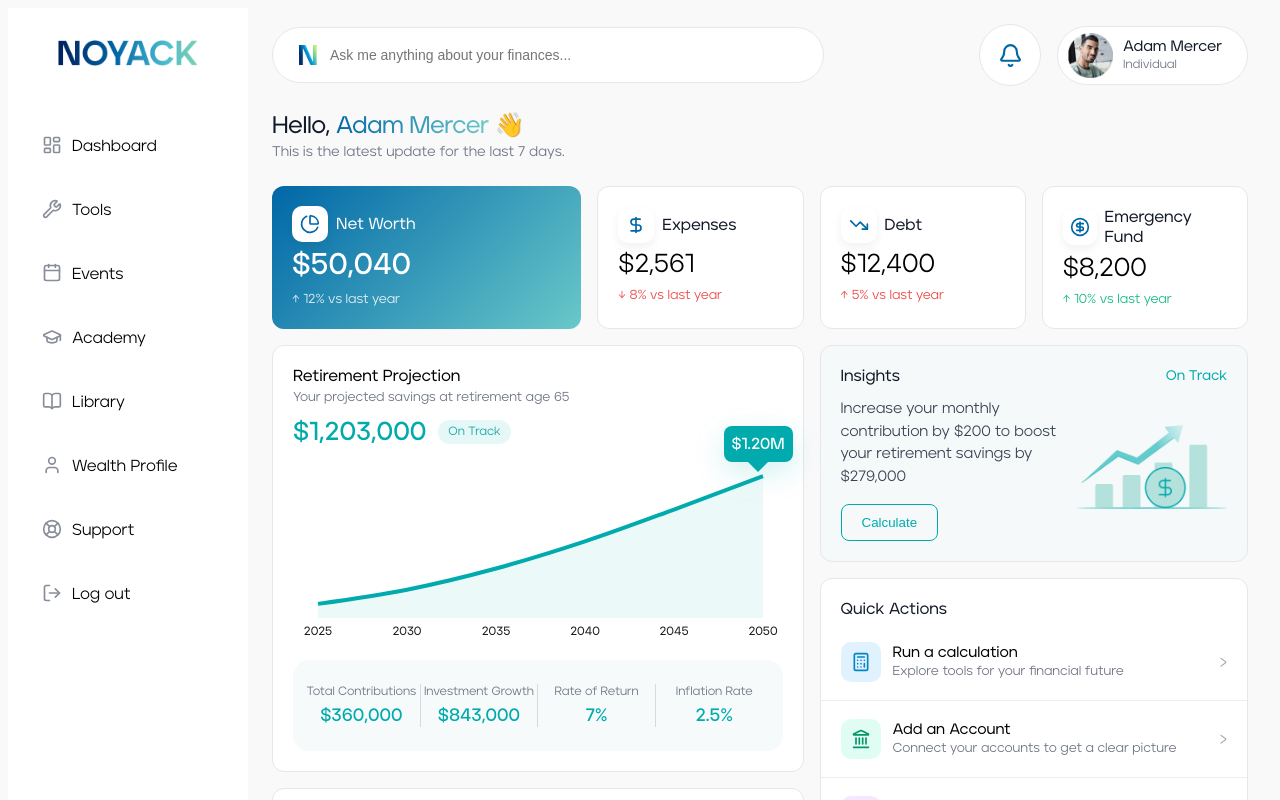
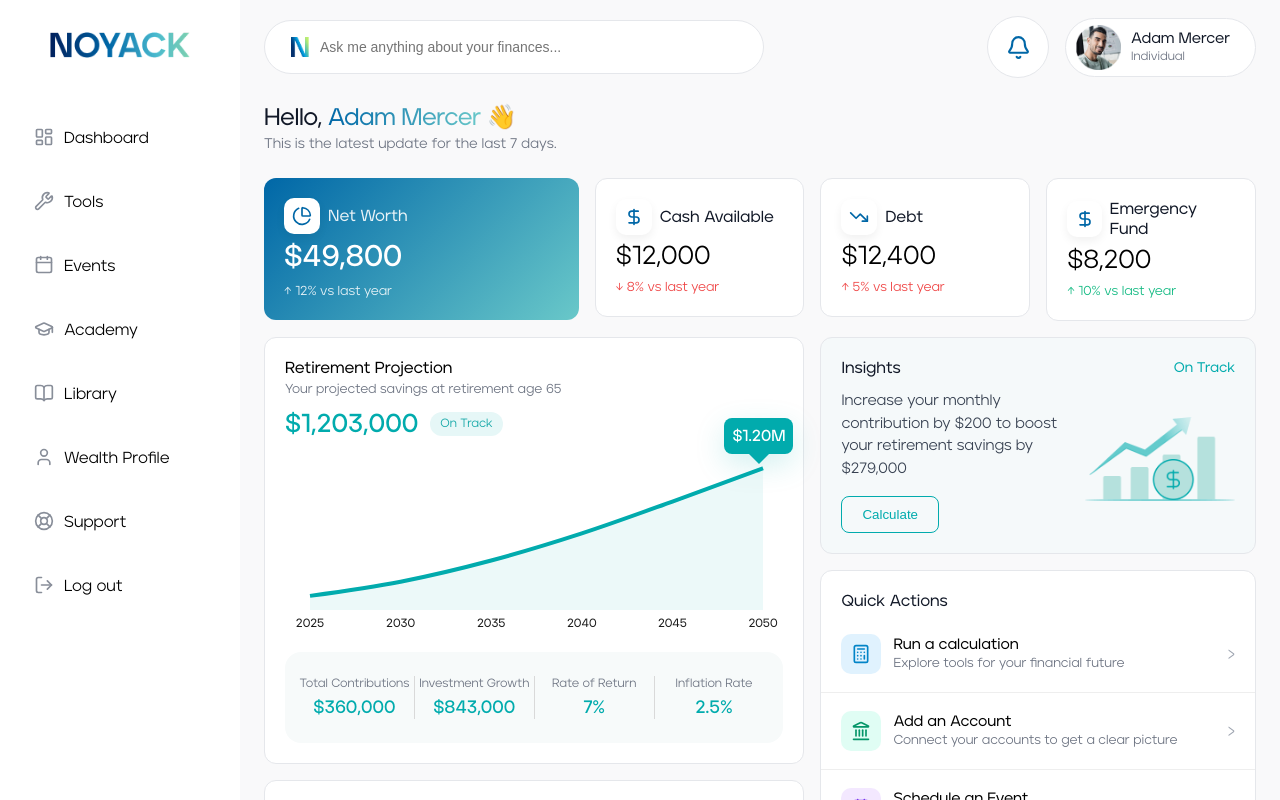
Before and after one commit to araicabenjamin/noyack-dashboard, a React (Vite) app: page / in a window 1280 px wide. Shown: the top 800 px of the page. Built offline with nearby package versions, Linux system fonts and the light colour scheme.

Commit message:
Refine dashboard design system and animations

```diff
--- a/package.json
+++ b/package.json
@@ -11,8 +11,10 @@
   },
   "dependencies": {
     "@heroicons/react": "^2.2.0",
+    "framer-motion": "^12.38.0",
     "lucide-react": "^1.14.0",
     "react": "^19.2.5",
+    "react-countup": "^6.5.3",
     "react-dom": "^19.2.5",
     "recharts": "^3.8.1"
   },
--- /dev/null
+++ b/src/animations/variants.ts
@@ -0,0 +1,19 @@
+import type { Variants } from "framer-motion";
+
+export const fadeUp: Variants = {
+  hidden: {
+    opacity: 0,
+    y: 8,
+  },
+
+  visible: (custom: number = 0) => ({
+    opacity: 1,
+    y: 0,
+
+    transition: {
+      duration: 0.35,
+      delay: custom,
+      ease: "easeOut",
+    },
+  }),
+};
--- /dev/null
+++ b/src/components/CashAvailableCard.tsx
@@ -0,0 +1,22 @@
+import { DollarSign } from "lucide-react";
+import { getCashAvailable } from "../data/financialCalculations";
+
+const cashAvailable = getCashAvailable();
+
+export const CashAvailableCard = () => {
+  return (
+    <div className="card">
+      <div className="card-header">
+        <div className="icon-wrapper">
+          <DollarSign className="card-icon" size={20} color="#0067A7"  />
+
+        </div>
+        <h3 className="card-title">Cash Available</h3>
+      </div>
+
+      <div className="card-value">${cashAvailable.toLocaleString()}</div>
+
+      <div className="card-change negative">↓ 8% vs last year</div>
+    </div>
+  );
+};
--- a/src/components/DebtCard.tsx
+++ b/src/components/DebtCard.tsx
@@ -1,16 +1,22 @@
 import { TrendingDown } from "lucide-react";
+import { getDebt } from "../data/financialCalculations";
+
+const debt = getDebt();
 
 export const DebtCard = () => {
   return (
     <div className="card">
       <div className="card-header">
         <div className="icon-wrapper">
-          <TrendingDown className="card-icon" size={20} color="#0067A7"  />
+          <TrendingDown className="card-icon" size={20} color="#0067A7" />
         </div>
+
         <h3 className="card-title">Debt</h3>
       </div>
 
-      <div className="card-value">$12,400</div>
+      <div className="card-value">
+        ${debt.toLocaleString()}
+      </div>
 
       <div className="card-change negative">↑ 5% vs last year</div>
     </div>
--- a/src/components/EmergencyFundCard.tsx
+++ b/src/components/EmergencyFundCard.tsx
@@ -1,16 +1,20 @@
-import { CircleDollarSign } from "lucide-react";
+import { DollarSign } from "lucide-react";
+import { financialMetrics } from "../data/financialmetrics";
 
 export const EmergencyFundCard = () => {
   return (
     <div className="card">
       <div className="card-header">
         <div className="icon-wrapper">
-          <CircleDollarSign className="card-icon" size={20} color="#0067A7" />
+          <DollarSign className="card-icon" size={20} color="#0067A7" />
         </div>
+
         <h3 className="card-title">Emergency Fund</h3>
       </div>
 
-      <div className="card-value">$8,200</div>
+      <div className="card-value">
+        ${financialMetrics.emergencyFund.toLocaleString()}
+      </div>
 
       <div className="card-change positive">↑ 10% vs last year</div>
     </div>
--- a/src/components/ExpensesCard.tsx
+++ /dev/null
@@ -1,19 +0,0 @@
-import { DollarSign } from "lucide-react";
-
-export const ExpensesCard = () => {
-  return (
-    <div className="card">
-      <div className="card-header">
-        <div className="icon-wrapper">
-          <DollarSign className="card-icon" size={20} color="#0067A7"  />
-
-        </div>
-        <h3 className="card-title">Expenses</h3>
-      </div>
-
-      <div className="card-value">$2,561</div>
-
-      <div className="card-change negative">↓ 8% vs last year</div>
-    </div>
-  );
-};
--- a/src/components/NetWorthCard.tsx
+++ b/src/components/NetWorthCard.tsx
@@ -1,4 +1,7 @@
 import { PieChart } from "lucide-react";
+import { getNetWorth } from "../data/financialCalculations";
+
+const netWorth = getNetWorth();
 
 export const NetWorthCard = () => {
   return (
@@ -9,9 +12,7 @@ export const NetWorthCard = () => {
         </div>
         <h3 className="card-title">Net Worth</h3>
       </div>
-
-      <div className="card-value">$50,040</div>
-
+      <div className="card-value">${netWorth.toLocaleString()}</div>
       <div className="card-change positive">↑ 12% vs last year</div>
     </div>
   );
--- /dev/null
+++ b/src/data/financialCalculations.ts
@@ -0,0 +1,25 @@
+import { financialMetrics } from "../data/financialmetrics";
+
+export const getCashAvailable = () => {
+  return (
+    financialMetrics.checking +
+    financialMetrics.savings
+  );
+};
+
+export const getNetWorth = () => {
+  return (
+    getCashAvailable() +
+    financialMetrics.investments +
+    financialMetrics.emergencyFund -
+    financialMetrics.debt
+  );
+};
+
+export const getDebt = () => {
+  return financialMetrics.debt;
+};
+
+export const getEmergencyFund = () => {
+  return financialMetrics.emergencyFund;
+};
--- /dev/null
+++ b/src/data/financialmetrics.ts
@@ -0,0 +1,7 @@
+export const financialMetrics = {
+  checking: 6200,
+  savings: 5800,
+  emergencyFund: 8200,
+  investments: 42000,
+  debt: 12400,
+};
--- a/src/layout/AppLayout.tsx
+++ b/src/layout/AppLayout.tsx
@@ -3,11 +3,13 @@ import { TopBar } from "./TopBar";
 import { NetWorthCard } from "../components/NetWorthCard";
 import { DebtCard } from "../components/DebtCard";
 import { EmergencyFundCard } from "../components/EmergencyFundCard";
-import { ExpensesCard } from "../components/ExpensesCard";
+import { CashAvailableCard } from "../components/CashAvailableCard";
 import { RetirementCard } from "../components/RetirementCard/RetirementCard";
 import { InsightsCard } from "../components/Insights/Insights";
 import { QuickActionsCard } from "../components/QuickActions/QuickActions";
 import { RecentActivityCard } from "../components/RecentActivity/RecentActivity";
+import { motion } from "framer-motion";
+import { fadeUp } from "../animations/variants";
 
 export const AppLayout = () => {
   return (
@@ -15,39 +17,98 @@ export const AppLayout = () => {
       <Sidebar />
 
       <div className="app-main">
+        <motion.div
+          variants={fadeUp}
+          initial="hidden"
+          animate="visible"
+          custom={0.02}
+        >
           <TopBar />
+        </motion.div>
 
         <main className="content">
           {/* GREETING */}
+          <motion.div
+            variants={fadeUp}
+            initial="hidden"
+            animate="visible"
+            custom={0}
+          >
             <div className="dashboard-header">
               <h1 className="greeting">
                 Hello, <span className="gradient-text">Adam Mercer</span>{" "}
                 <span className="wave">👋</span>
               </h1>
+
               <p className="subtext">
                 This is the latest update for the last 7 days.
               </p>
             </div>
+          </motion.div>
 
           {/* DASHBOARD GRID */}
           <div className="dashboard-grid">
             {/* TOP ROW */}
+
+            <motion.div
+              variants={fadeUp}
+              initial="hidden"
+              animate="visible"
+              custom={0}
+            >
               <NetWorthCard />
-            <ExpensesCard />
+            </motion.div>
+
+            <motion.div
+              variants={fadeUp}
+              initial="hidden"
+              animate="visible"
+              custom={0.05}
+            >
+              <CashAvailableCard />
+            </motion.div>
+
+            <motion.div
+              variants={fadeUp}
+              initial="hidden"
+              animate="visible"
+              custom={0.1}
+            >
               <DebtCard />
+            </motion.div>
+
+            <motion.div
+              variants={fadeUp}
+              initial="hidden"
+              animate="visible"
+              custom={0.15}
+            >
               <EmergencyFundCard />
+            </motion.div>
 
             {/* LEFT COLUMN */}
-            <div className="left-column">
+            <motion.div
+              className="left-column"
+              variants={fadeUp}
+              initial="hidden"
+              animate="visible"
+              custom={0.2}
+            >
               <RetirementCard />
               <RecentActivityCard />
-            </div>
+            </motion.div>
 
             {/* RIGHT COLUMN */}
-            <div className="right-column">
+            <motion.div
+              className="right-column"
+              variants={fadeUp}
+              initial="hidden"
+              animate="visible"
+              custom={0.25}
+            >
               <InsightsCard />
               <QuickActionsCard />
-            </div>
+            </motion.div>
           </div>
         </main>
       </div>
--- a/src/styles/globals.css
+++ b/src/styles/globals.css
@@ -1,7 +1,88 @@
-/* ROOT */
+/* =========================
+   DESIGN TOKENS
+========================= */
+
+:root {
+  --bg: #f9f9fa;
+
+  --surface: #ffffff;
+  --surface-secondary: #f9fafb;
+
+  --border: #e5e7eb;
+
+  --text: #111827;
+  --muted: #6b7280;
+
+  --positive: #10b981;
+  --negative: #ef4444;
+
+  --gradient-primary: linear-gradient(135deg, #0067a7, #69c8c9);
+
+  --radius-sm: 8px;
+  --radius-md: 12px;
+  --radius-lg: 16px;
+  --radius-full: 999px;
+
+  --shadow-hover: 0 12px 30px rgba(0, 0, 0, 0.06);
+
+  --transition-default:
+    transform 0.2s ease,
+    box-shadow 0.2s ease;
+}
+
+/* =========================
+   FONTS
+========================= */
+
+@font-face {
+  font-family: "Jeko";
+  src: url("/fonts/Jeko-Light.otf") format("opentype");
+  font-weight: 300;
+}
+
+@font-face {
+  font-family: "Jeko";
+  src: url("/fonts/Jeko-Regular.otf") format("opentype");
+  font-weight: 400;
+}
+
+@font-face {
+  font-family: "Jeko";
+  src: url("/fonts/Jeko-Medium.otf") format("opentype");
+  font-weight: 500;
+}
+
+@font-face {
+  font-family: "Jeko";
+  src: url("/fonts/Jeko-SemiBold.otf") format("opentype");
+  font-weight: 600;
+}
+
+@font-face {
+  font-family: "Jeko";
+  src: url("/fonts/Jeko-Bold.otf") format("opentype");
+  font-weight: 700;
+}
+
+@font-face {
+  font-family: "Jeko";
+  src: url("/fonts/Jeko-Black.otf") format("opentype");
+  font-weight: 800;
+}
+
+/* =========================
+   RESET
+========================= */
+
+* {
+  margin: 0;
+  padding: 0;
+  box-sizing: border-box;
+}
+
 body {
-  font-family: 'Jeko', sans-serif;
-
+  font-family: "Jeko", sans-serif;
+  background-color: var(--bg);
 }
 
 h1,
@@ -14,70 +95,79 @@ p {
   margin: 0;
 }
 
-@font-face {
-  font-family: 'Jeko';
-  src: url('/fonts/Jeko-Light.otf') format('opentype');
-  font-weight: 300;
+/* =========================
+   UTILITIES
+========================= */
+
+.flex-center {
+  display: flex;
+  align-items: center;
+  justify-content: center;
 }
 
-@font-face {
-  font-family: 'Jeko';
-  src: url('/fonts/Jeko-Regular.otf') format('opentype');
-  font-weight: 400;
+.gradient-text {
+  display: inline-block;
+  background: linear-gradient(90deg, #0067a7, #69c8c9);
+
+  background-clip: text;
+  -webkit-background-clip: text;
+
+  color: transparent;
+  -webkit-text-fill-color: transparent;
 }
 
-@font-face {
-  font-family: 'Jeko';
-  src: url('/fonts/Jeko-Medium.otf') format('opentype');
-  font-weight: 500;
-}
-
-@font-face {
-  font-family: 'Jeko';
-  src: url('/fonts/Jeko-SemiBold.otf') format('opentype');
-  font-weight: 600;
-}
-
-@font-face {
-  font-family: 'Jeko';
-  src: url('/fonts/Jeko-Bold.otf') format('opentype');
-  font-weight: 700;
-}
-
-@font-face {
-  font-family: 'Jeko';
-  src: url('/fonts/Jeko-Black.otf') format('opentype');
-  font-weight: 800;
-}
-
+/* =========================
+   LAYOUT
+========================= */
 
 .app-layout {
   display: grid;
   grid-template-columns: 240px 1fr;
-  min-height: 100dvh;
+  min-height: 100vh;
 }
 
-
-
-/* MAIN AREA */
 .app-main {
   display: flex;
   flex-direction: column;
 }
 
+.content {
+  padding: 9px 24px 24px;
+}
 
+.dashboard-grid {
+  display: grid;
+  grid-template-columns: 1.5fr 1fr 1fr 1fr;
+  gap: 16px;
+  align-items: stretch;
+}
 
-/* TOPBAR */
+.grid-motion-wrapper {
+  display: contents;
+}
+
+/* =========================
+   TOPBAR
+========================= */
+
 .topbar {
   display: flex;
+  align-items: center;
   justify-content: space-between;
-  align-items: center;
+
   padding: 16px 24px;
 }
 
+.topbar-actions {
+  display: flex;
+  align-items: center;
+  gap: 16px;
+}
 
+/* =========================
+   SEARCH BAR
+========================= */
 
-/* SEARCH BAR */
 .search-bar {
   display: flex;
   align-items: center;
@@ -87,23 +177,27 @@ p {
   max-width: 500px;
 
   padding: 10px 25px;
-  border-radius: 999px;
-  border: 1px solid #e5e7eb;
 
-  background: #ffffff;
+  border: 1px solid var(--border);
+  border-radius: var(--radius-full);
+
+  background: var(--surface);
 }
-
 
 .search-input {
   flex: 1;
+
+  height: 32px;
+
   border: none;
   outline: none;
-  background: transparent; /* 👈 THIS is critical */
-  height: 32px;
+
+  background: transparent;
+
   font-size: 14px;
   font-weight: 400;
-  color: #6B7280;
 
+  color: var(--muted);
 }
 
 .search-input:focus {
@@ -119,72 +213,84 @@ p {
 .search-divider {
   width: 1px;
   height: 18px;
-  background: #e5e7eb;
+  background: var(--border);
 }
 
+/* =========================
+   DASHBOARD HEADER
+========================= */
 
-/* CONTENT */
-.content {
-  padding: 9px 24px 24px 24px;
+.dashboard-header {
+  margin-bottom: 25px;
 }
 
-.dashboard-grid {
-  display: grid;
-  grid-template-columns: 1.5fr 1fr 1fr 1fr;
-  gap: 16px;
-  align-items: stretch; /* IMPORTANT */
+.greeting {
+  font-size: 24px;
+  font-weight: 500;
+  letter-spacing: -0.02em;
+
+  color: var(--text);
 }
 
+.subtext {
+  margin-top: 3px;
 
-/* GRID */
-.dashboard-grid {
-  display: grid;
-  grid-template-columns: 1.5fr 1fr 1fr 1fr;
-  gap: 16px;
+  font-size: 14px;
+  color: var(--muted);
 }
 
+/* =========================
+   CARD SYSTEM
+========================= */
 
-/* CARD BASE */
 .card {
-  background: white;
-  border-radius: 12px;
   padding: 20px;
-  border: 1px solid #e5e7eb;
+
+  border: 1px solid var(--border);
+  border-radius: var(--radius-md);
+
+  background: var(--surface);
+
+  transition: var(--transition-default);
 }
 
-
-/* CARDS */
-.card-title {
-  font-size: 16px;
-  font-weight: 500;
-  color: #111827;
-
+.card:hover {
+  transform: translateY(-2px);
+  box-shadow: var(--shadow-hover);
 }
 
 .card-header {
   display: flex;
   align-items: center;
   gap: 8px;
+}
 
+.card-title {
+  font-size: 16px;
+  font-weight: 500;
+
+  color: var(--text);
 }
 
 .card-value {
+  margin-top: 5px;
+
   font-size: 26px;
   font-weight: 400;
-  margin-top: 5px;
 }
 
 .card-change {
+  margin-top: 8px;
+
   font-size: 13px;
-  margin-top: 8px;
 }
 
 .card-change.positive {
-  color: #10b981;
+  color: var(--positive);
 }
 
 .card-change.negative {
-  color: #ef4444;
+  color: var(--negative);
 }
 
 .card-icon {
@@ -192,34 +298,40 @@ p {
   height: 20px;
 }
 
+/* =========================
+   COLUMN LAYOUTS
+========================= */
 
-
-.left-column {
-  grid-column: 1 / span 2;
+.left-column,
+.right-column {
   display: flex;
   flex-direction: column;
   gap: 16px;
 }
 
+.left-column {
+  grid-column: 1 / span 2;
+}
 
 .right-column {
   grid-column: 3 / span 2;
-  display: flex;
-  flex-direction: column;
-  gap: 16px;
   height: 100%;
 }
 
+/* =========================
+   NET WORTH CARD
+========================= */
 
-/* NET WORTH VARIANT */
 .networth-card {
-  background: linear-gradient(135deg, #0067A7, #69C8C9);
+  border: none;
+  background: var(--gradient-primary);
+
   color: white;
-  border: none;
 }
 
-.networth-card .card-title {
-  color: rgb(255, 255, 255);
+.networth-card .card-title,
+.networth-card .card-change {
+  color: rgba(255, 255, 255, 0.9);
 }
 
 .networth-card .card-value {
@@ -227,112 +339,67 @@ p {
   font-weight: 600;
 }
 
-.networth-card .card-change {
-  color: rgba(255, 255, 255, 0.9);
-}
+/* =========================
+   ICON WRAPPER
+========================= */
 
-/* SURFACE COLOR */
-body {
-  background-color: #F9F9FA;
-}
-
-
-
-/* ICON WRAPPER */
 .icon-wrapper {
   width: 36px;
   height: 36px;
-  background: #ffffff;
+
   border-radius: 10px;
+
+  background: var(--surface);
+
+  box-shadow: 0 4px 10px rgba(0, 0, 0, 0.06);
+
   display: flex;
   align-items: center;
   justify-content: center;
-  box-shadow: 0 4px 10px rgba(0, 0, 0, 0.06);
 }
 
-.DollarSignIcon {
-  color-scheme: linear-gradient(135deg, #0067A7, #69C8C9);
+/* =========================
+   USER PROFILE
+========================= */
 
-}
-
-
-
-.dashboard-header {
-  margin-bottom: 25px;
-}
-
-
-
-/* GREETING */
-.greeting {
-  font-size: 24px;
-  font-weight: 500;
-  color: #111827; /* strong but not pure black */
-  margin: 0;
-  letter-spacing: -0.02em;
-}
-
-.subtext {
-  margin-top: 3px;
-  font-size: 14px;
-  color: #6b7280;
-}
-
-.gradient-text {
-  display: inline-block;
-
-  background: linear-gradient(90deg, #0067A7, #69C8C9);
-
-  background-clip: text;
-  -webkit-background-clip: text;
-
-  -webkit-text-fill-color: transparent; /* 🔥 THIS is what you're missing */
-  color: transparent; /* fallback */
-}
-
-
-.topbar-actions {
-  display: flex;
-  align-items: center;
-  gap: 16px;
-}
-
-/* BELL BUTTON */
 .bell-button {
   width: 62px;
   height: 62px;
 
+  border: 1px solid var(--border);
+  border-radius: 50%;
+
+  background: var(--surface);
+
+  cursor: pointer;
+
   display: flex;
   align-items: center;
   justify-content: center;
+}
 
-
-  border-radius: 50%;
-  border: 1px solid #e5e7eb;
-  background: #ffffff;
-
-  cursor: pointer;
+.bell-button:hover {
+  background: #f3f4f6;
 }
 
 .bell-button svg {
-  color: #0067A7;
   width: 25px;
   height: 25px;
+
+  color: #0067a7;
 }
 
-
-
-/* USER PROFILE CONTAINER */
 .user-profile {
   display: flex;
   align-items: center;
   gap: 10px;
 
   padding: 6px 25px 6px 10px;
-  border-radius: 999px;
-  border: 1px solid #e5e7eb;
-  background: #ffffff;
 
+  border: 1px solid var(--border);
+  border-radius: var(--radius-full);
+
+  background: var(--surface);
 }
 
 .avatar {
@@ -343,78 +410,83 @@ body {
 .user-info {
   display: flex;
   flex-direction: column;
+  gap: 2px;
+
   line-height: 1.1;
-  gap: 2px;
 }
 
 .user-name {
   font-size: 15px;
   font-weight: 500;
-  color: #111827;
+
+  color: var(--text);
 }
 
 .user-role {
   font-size: 12px;
-  color: #6b7280;
+  color: var(--muted);
 }
 
+/* =========================
+   SIDEBAR
+========================= */
 
-/* HOVER */
-.bell-button:hover {
-  background: #f3f4f6;
+.sidebar {
+  background: var(--surface);
 }
 
-/* SIDEBAR*/
-.sidebar {
-  background: white;
+.logo {
+  margin-top: 32px;
 
+  display: flex;
+  align-items: center;
+  justify-content: center;
+}
 
+.logo img {
+  width: 140px;
+  height: auto;
+
+  display: block;
+}
+
+.sidebar-nav {
+  display: flex;
+  flex-direction: column;
+  gap: 24px;
+
+  margin-top: 60px;
 }
 
 .sidebar-item {
   display: flex;
   align-items: center;
   gap: 10px;
+
   padding: 10px 34px;
-}
-
-.sidebar-nav {
-  display: flex;
-  flex-direction: column;
-  margin-top: 60px;
-  gap: 24px; /* items spacing */
 }
 
 .sidebar-item svg {
   width: 20px;
   height: 20px;
+
   flex-shrink: 0;
-  color: #6B7280;
+
+  color: var(--muted);
+
   opacity: 0.8;
+
   transform: translateY(-1px);
 }
 
-
-.logo img {
-  width: 140px;   /* 👈 adjust this until it feels right */
-  height: auto;
-  display: block;
-
-}
-
-.logo {
-  margin-top: 32px;
-  display: flex;
-  align-items: center;
-  justify-content: center;
-}
-
-
-/* QUICK ACTIONS */
+/* =========================
+   QUICK ACTIONS
+========================= */
 
 .quick-actions-card {
   grid-column: 3 / span 2;
   grid-row: 3;
+
   flex: 1;
 }
 
@@ -422,31 +494,43 @@ body {
   display: flex;
   flex-direction: column;
   gap: 10px;
+
   margin-top: 12px;
 }
 
 .actions button {
   padding: 10px;
-  border-radius: 8px;
-  border: 1px solid #e5e7eb;
-  background: #f9fafb;
+
+  border: 1px solid var(--border);
+  border-radius: var(--radius-sm);
+
+  background: var(--surface-secondary);
+
   font-size: 13px;
+
   cursor: pointer;
 }
 
-/* RECENT ACTIVITY */
+/* =========================
+   RECENT ACTIVITY
+========================= */
+
 .recent-activity-card {
   grid-column: span 2;
 }
 
 .activity-list {
   margin-top: 12px;
+
   padding: 0;
+
   list-style: none;
 }
 
 .activity-list li {
+  margin-bottom: 10px;
+
   font-size: 13px;
-  color: #6b7280;
-  margin-bottom: 10px;
+
+  color: var(--muted);
 }
```
Also changed, not shown: 1 other file (tests, documents, lock files or other folders). Lines whose indentation alone changed are shown as unchanged.
